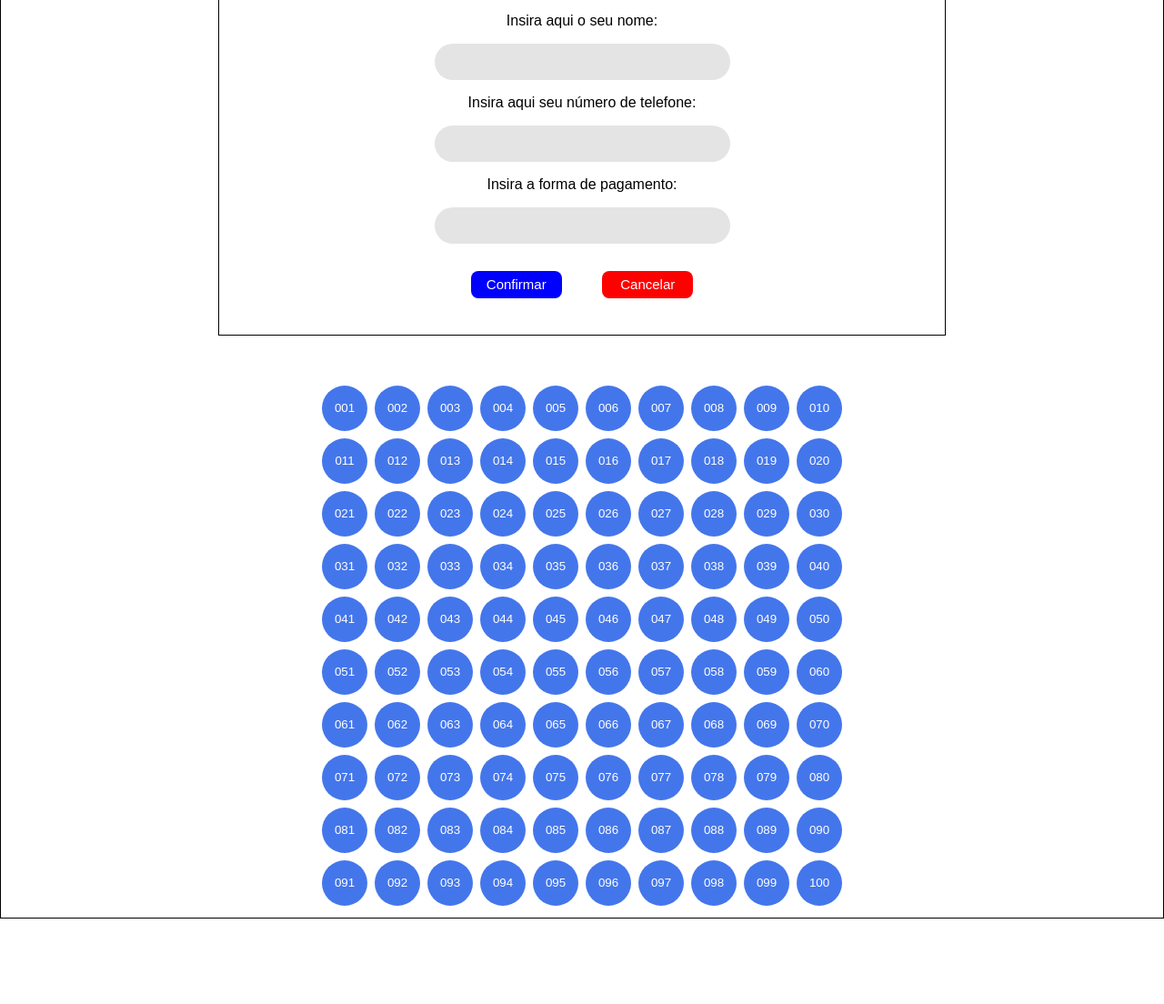
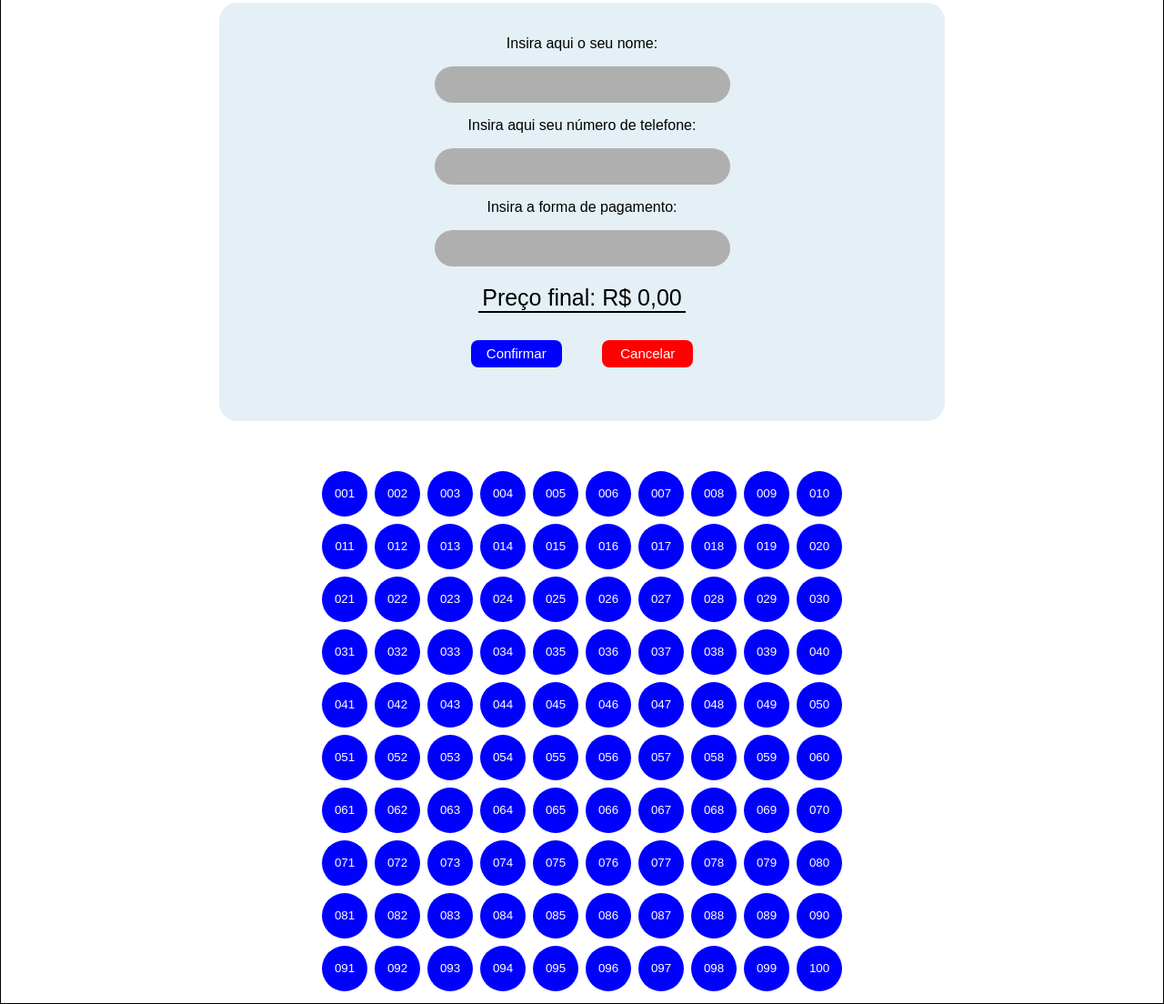
Before and after one commit to Angelium-Eddra/Rifador_on-line, a plain HTML site: page index.html in a window 1280 px wide. Shown: the part 92-1196 px from the top of the page at 91% size. Before the commit the page ends 1102 px from the top, so only its background shows below. Drawn offline with Linux system fonts and the light colour scheme.

Commit message:
versão front-end funcional

```diff
--- a/index.html
+++ b/index.html
@@ -6,7 +6,7 @@
     <title>Rifador</title>
     <link rel="stylesheet" href="style.css">
 </head>
-<body>
+<body>\
     <h2>Escolha um ou mais números e boa sorte!</h2>
 
     <form id="form_info">
@@ -26,81 +26,134 @@
             <input class="input" type="text">
         </div>
 
+        <p id="valor">Preço final: R$ 0,00</p>
+
         <button id="ok_button" onclick="save_nums()">Confirmar</button>
         <button id="cancel_button"onclick="cancel()">Cancelar</button>
     </form>
 
     <table id="table">
         <tr>
-            <td><button id="rfbtn_001" class="riff_button">001</button></td> <td><button id="rfbtn_002" class="riff_button">002</button></td>
-            <td><button id="rfbtn_003" class="riff_button">003</button></td> <td><button id="rfbtn_004" class="riff_button">004</button></td>
-            <td><button id="rfbtn_005" class="riff_button">005</button></td> <td><button id="rfbtn_006" class="riff_button">006</button></td>
-            <td><button id="rfbtn_007" class="riff_button">007</button></td> <td><button id="rfbtn_008" class="riff_button">008</button></td>
-            <td><button id="rfbtn_009" class="riff_button">009</button></td> <td><button id="rfbtn_010" class="riff_button">010</button></td>
+            <td><button id="001" class="riff_button" onclick="escolhido('001')">001</button></td>
+            <td><button id="002" class="riff_button" onclick="escolhido('002')">002</button></td>
+            <td><button id="003" class="riff_button" onclick="escolhido('003')">003</button></td>
+            <td><button id="004" class="riff_button" onclick="escolhido('004')">004</button></td>
+            <td><button id="005" class="riff_button" onclick="escolhido('005')">005</button></td>
+            <td><button id="006" class="riff_button" onclick="escolhido('006')">006</button></td>
+            <td><button id="007" class="riff_button" onclick="escolhido('007')">007</button></td>
+            <td><button id="008" class="riff_button" onclick="escolhido('008')">008</button></td>
+            <td><button id="009" class="riff_button" onclick="escolhido('009')">009</button></td>
+            <td><button id="010" class="riff_button" onclick="escolhido('010')">010</button></td>
         </tr>
         <tr>
-            <td><button id="rfbtn_011" class="riff_button">011</button></td> <td><button id="rfbtn_012" class="riff_button">012</button></td>
-            <td><button id="rfbtn_013" class="riff_button">013</button></td> <td><button id="rfbtn_014" class="riff_button">014</button></td>
-            <td><button id="rfbtn_015" class="riff_button">015</button></td> <td><button id="rfbtn_016" class="riff_button">016</button></td>
-            <td><button id="rfbtn_017" class="riff_button">017</button></td> <td><button id="rfbtn_018" class="riff_button">018</button></td>
-            <td><button id="rfbtn_019" class="riff_button">019</button></td> <td><button id="rfbtn_020" class="riff_button">020</button></td>
+            <td><button id="011" class="riff_button" onclick="escolhido('011')">011</button></td>
+            <td><button id="012" class="riff_button" onclick="escolhido('012')">012</button></td>
+            <td><button id="013" class="riff_button" onclick="escolhido('013')">013</button></td>
+            <td><button id="014" class="riff_button" onclick="escolhido('014')">014</button></td>
+            <td><button id="015" class="riff_button" onclick="escolhido('015')">015</button></td>
+            <td><button id="016" class="riff_button" onclick="escolhido('016')">016</button></td>
+            <td><button id="017" class="riff_button" onclick="escolhido('017')">017</button></td>
+            <td><button id="018" class="riff_button" onclick="escolhido('018')">018</button></td>
+            <td><button id="019" class="riff_button" onclick="escolhido('019')">019</button></td>
+            <td><button id="020" class="riff_button" onclick="escolhido('020')">020</button></td>
         </tr>
         <tr>
-            <td><button id="rfbtn_021" class="riff_button">021</button></td> <td><button id="rfbtn_022" class="riff_button">022</button></td>
-            <td><button id="rfbtn_023" class="riff_button">023</button></td> <td><button id="rfbtn_024" class="riff_button">024</button></td>
-            <td><button id="rfbtn_025" class="riff_button">025</button></td> <td><button id="rfbtn_026" class="riff_button">026</button></td>
-            <td><button id="rfbtn_027" class="riff_button">027</button></td> <td><button id="rfbtn_028" class="riff_button">028</button></td>
-            <td><button id="rfbtn_029" class="riff_button">029</button></td> <td><button id="rfbtn_030" class="riff_button">030</button></td>
+            <td><button id="021" class="riff_button" onclick="escolhido('021')">021</button></td>
+            <td><button id="022" class="riff_button" onclick="escolhido('022')">022</button></td>
+            <td><button id="023" class="riff_button" onclick="escolhido('023')">023</button></td>
+            <td><button id="024" class="riff_button" onclick="escolhido('024')">024</button></td>
+            <td><button id="025" class="riff_button" onclick="escolhido('025')">025</button></td>
+            <td><button id="026" class="riff_button" onclick="escolhido('026')">026</button></td>
+            <td><button id="027" class="riff_button" onclick="escolhido('027')">027</button></td>
+            <td><button id="028" class="riff_button" onclick="escolhido('028')">028</button></td>
+            <td><button id="029" class="riff_button" onclick="escolhido('029')">029</button></td>
+            <td><button id="030" class="riff_button" onclick="escolhido('030')">030</button></td>
         </tr>
         <tr>
-            <td><button id="rfbtn_031" class="riff_button">031</button></td> <td><button id="rfbtn_032" class="riff_button">032</button></td>
-            <td><button id="rfbtn_033" class="riff_button">033</button></td> <td><button id="rfbtn_034" class="riff_button">034</button></td>
-            <td><button id="rfbtn_035" class="riff_button">035</button></td> <td><button id="rfbtn_036" class="riff_button">036</button></td>
-            <td><button id="rfbtn_037" class="riff_button">037</button></td> <td><button id="rfbtn_038" class="riff_button">038</button></td>
-            <td><button id="rfbtn_039" class="riff_button">039</button></td> <td><button id="rfbtn_040" class="riff_button">040</button></td>
+            <td><button id="031" class="riff_button" onclick="escolhido('031')">031</button></td>
+            <td><button id="032" class="riff_button" onclick="escolhido('032')">032</button></td>
+            <td><button id="033" class="riff_button" onclick="escolhido('033')">033</button></td>
+            <td><button id="034" class="riff_button" onclick="escolhido('034')">034</button></td>
+            <td><button id="035" class="riff_button" onclick="escolhido('035')">035</button></td>
+            <td><button id="036" class="riff_button" onclick="escolhido('036')">036</button></td>
+            <td><button id="037" class="riff_button" onclick="escolhido('037')">037</button></td>
+            <td><button id="038" class="riff_button" onclick="escolhido('038')">038</button></td>
+            <td><button id="039" class="riff_button" onclick="escolhido('039')">039</button></td>
+            <td><button id="040" class="riff_button" onclick="escolhido('040')">040</button></td>
         </tr>
         <tr>
-            <td><button id="rfbtn_041" class="riff_button">041</button></td> <td><button id="rfbtn_042" class="riff_button">042</button></td>
-            <td><button id="rfbtn_043" class="riff_button">043</button></td> <td><button id="rfbtn_044" class="riff_button">044</button></td>
-            <td><button id="rfbtn_045" class="riff_button">045</button></td> <td><button id="rfbtn_046" class="riff_button">046</button></td>
-            <td><button id="rfbtn_047" class="riff_button">047</button></td> <td><button id="rfbtn_048" class="riff_button">048</button></td>
-            <td><button id="rfbtn_049" class="riff_button">049</button></td> <td><button id="rfbtn_050" class="riff_button">050</button></td>
+            <td><button id="041" class="riff_button" onclick="escolhido('041')">041</button></td>
+            <td><button id="042" class="riff_button" onclick="escolhido('042')">042</button></td>
+            <td><button id="043" class="riff_button" onclick="escolhido('043')">043</button></td>
+            <td><button id="044" class="riff_button" onclick="escolhido('044')">044</button></td>
+            <td><button id="045" class="riff_button" onclick="escolhido('045')">045</button></td>
+            <td><button id="046" class="riff_button" onclick="escolhido('046')">046</button></td>
+            <td><button id="047" class="riff_button" onclick="escolhido('047')">047</button></td>
+            <td><button id="048" class="riff_button" onclick="escolhido('048')">048</button></td>
+            <td><button id="049" class="riff_button" onclick="escolhido('049')">049</button></td>
+            <td><button id="050" class="riff_button" onclick="escolhido('050')">050</button></td>
         </tr>
         <tr>
-            <td><button id="rfbtn_051" class="riff_button">051</button></td> <td><button id="rfbtn_052" class="riff_button">052</button></td>
-            <td><button id="rfbtn_053" class="riff_button">053</button></td> <td><button id="rfbtn_054" class="riff_button">054</button></td>
-            <td><button id="rfbtn_055" class="riff_button">055</button></td> <td><button id="rfbtn_056" class="riff_button">056</button></td>
-            <td><button id="rfbtn_057" class="riff_button">057</button></td> <td><button id="rfbtn_058" class="riff_button">058</button></td>
-            <td><button id="rfbtn_059" class="riff_button">059</button></td> <td><button id="rfbtn_060" class="riff_button">060</button></td>
+            <td><button id="051" class="riff_button" onclick="escolhido('051')">051</button></td>
+            <td><button id="052" class="riff_button" onclick="escolhido('052')">052</button></td>
+            <td><button id="053" class="riff_button" onclick="escolhido('053')">053</button></td>
+            <td><button id="054" class="riff_button" onclick="escolhido('054')">054</button></td>
+            <td><button id="055" class="riff_button" onclick="escolhido('055')">055</button></td>
+            <td><button id="056" class="riff_button" onclick="escolhido('056')">056</button></td>
+            <td><button id="057" class="riff_button" onclick="escolhido('057')">057</button></td>
+            <td><button id="058" class="riff_button" onclick="escolhido('058')">058</button></td>
+            <td><button id="059" class="riff_button" onclick="escolhido('059')">059</button></td>
+            <td><button id="060" class="riff_button" onclick="escolhido('060')">060</button></td>
         </tr>
         <tr>
-            <td><button id="rfbtn_061" class="riff_button">061</button></td> <td><button id="rfbtn_062" class="riff_button">062</button></td>
-            <td><button id="rfbtn_063" class="riff_button">063</button></td> <td><button id="rfbtn_064" class="riff_button">064</button></td>
-            <td><button id="rfbtn_065" class="riff_button">065</button></td> <td><button id="rfbtn_066" class="riff_button">066</button></td>
-            <td><button id="rfbtn_067" class="riff_button">067</button></td> <td><button id="rfbtn_068" class="riff_button">068</button></td>
-            <td><button id="rfbtn_069" class="riff_button">069</button></td> <td><button id="rfbtn_070" class="riff_button">070</button></td>
+            <td><button id="061" class="riff_button" onclick="escolhido('061')">061</button></td>
+            <td><button id="062" class="riff_button" onclick="escolhido('062')">062</button></td>
+            <td><button id="063" class="riff_button" onclick="escolhido('063')">063</button></td>
+            <td><button id="064" class="riff_button" onclick="escolhido('064')">064</button></td>
+            <td><button id="065" class="riff_button" onclick="escolhido('065')">065</button></td>
+            <td><button id="066" class="riff_button" onclick="escolhido('066')">066</button></td>
+            <td><button id="067" class="riff_button" onclick="escolhido('067')">067</button></td>
+            <td><button id="068" class="riff_button" onclick="escolhido('068')">068</button></td>
+            <td><button id="069" class="riff_button" onclick="escolhido('069')">069</button></td>
+            <td><button id="070" class="riff_button" onclick="escolhido('070')">070</button></td>
         </tr>
         <tr>
-            <td><button id="rfbtn_071" class="riff_button">071</button></td> <td><button id="rfbtn_072" class="riff_button">072</button></td>
-            <td><button id="rfbtn_073" class="riff_button">073</button></td> <td><button id="rfbtn_074" class="riff_button">074</button></td>
-            <td><button id="rfbtn_075" class="riff_button">075</button></td> <td><button id="rfbtn_076" class="riff_button">076</button></td>
-            <td><button id="rfbtn_077" class="riff_button">077</button></td> <td><button id="rfbtn_078" class="riff_button">078</button></td>
-            <td><button id="rfbtn_079" class="riff_button">079</button></td> <td><button id="rfbtn_080" class="riff_button">080</button></td>
+            <td><button id="071" class="riff_button" onclick="escolhido('071')">071</button></td>
+            <td><button id="072" class="riff_button" onclick="escolhido('072')">072</button></td>
+            <td><button id="073" class="riff_button" onclick="escolhido('073')">073</button></td>
+            <td><button id="074" class="riff_button" onclick="escolhido('074')">074</button></td>
+            <td><button id="075" class="riff_button" onclick="escolhido('075')">075</button></td>
+            <td><button id="076" class="riff_button" onclick="escolhido('076')">076</button></td>
+            <td><button id="077" class="riff_button" onclick="escolhido('077')">077</button></td>
+            <td><button id="078" class="riff_button" onclick="escolhido('078')">078</button></td>
+            <td><button id="079" class="riff_button" onclick="escolhido('079')">079</button></td>
+            <td><button id="080" class="riff_button" onclick="escolhido('080')">080</button></td>
         </tr>
         <tr>
-            <td><button id="rfbtn_081" class="riff_button">081</button></td> <td><button id="rfbtn_082" class="riff_button">082</button></td>
-            <td><button id="rfbtn_083" class="riff_button">083</button></td> <td><button id="rfbtn_084" class="riff_button">084</button></td>
-            <td><button id="rfbtn_085" class="riff_button">085</button></td> <td><button id="rfbtn_086" class="riff_button">086</button></td>
-            <td><button id="rfbtn_087" class="riff_button">087</button></td> <td><button id="rfbtn_088" class="riff_button">088</button></td>
-            <td><button id="rfbtn_089" class="riff_button">089</button></td> <td><button id="rfbtn_090" class="riff_button">090</button></td>
+            <td><button id="081" class="riff_button" onclick="escolhido('081')">081</button></td>
+            <td><button id="082" class="riff_button" onclick="escolhido('082')">082</button></td>
+            <td><button id="083" class="riff_button" onclick="escolhido('083')">083</button></td>
+            <td><button id="084" class="riff_button" onclick="escolhido('084')">084</button></td>
+            <td><button id="085" class="riff_button" onclick="escolhido('085')">085</button></td>
+            <td><button id="086" class="riff_button" onclick="escolhido('086')">086</button></td>
+            <td><button id="087" class="riff_button" onclick="escolhido('087')">087</button></td>
+            <td><button id="088" class="riff_button" onclick="escolhido('088')">088</button></td>
+            <td><button id="089" class="riff_button" onclick="escolhido('089')">089</button></td>
+            <td><button id="090" class="riff_button" onclick="escolhido('090')">090</button></td>
         </tr>
         <tr>
-            <td><button id="rfbtn_091" class="riff_button">091</button></td> <td><button id="rfbtn_092" class="riff_button">092</button></td>
-            <td><button id="rfbtn_093" class="riff_button">093</button></td> <td><button id="rfbtn_094" class="riff_button">094</button></td>
-            <td><button id="rfbtn_095" class="riff_button">095</button></td> <td><button id="rfbtn_096" class="riff_button">096</button></td>
-            <td><button id="rfbtn_097" class="riff_button">097</button></td> <td><button id="rfbtn_098" class="riff_button">098</button></td>
-            <td><button id="rfbtn_099" class="riff_button">099</button></td> <td><button id="rfbtn_100" class="riff_button">100</button></td>
+            <td><button id="091" class="riff_button" onclick="escolhido('091')">091</button></td>
+            <td><button id="092" class="riff_button" onclick="escolhido('092')">092</button></td>
+            <td><button id="093" class="riff_button" onclick="escolhido('093')">093</button></td>
+            <td><button id="094" class="riff_button" onclick="escolhido('094')">094</button></td>
+            <td><button id="095" class="riff_button" onclick="escolhido('095')">095</button></td>
+            <td><button id="096" class="riff_button" onclick="escolhido('096')">096</button></td>
+            <td><button id="097" class="riff_button" onclick="escolhido('097')">097</button></td>
+            <td><button id="098" class="riff_button" onclick="escolhido('098')">098</button></td>
+            <td><button id="099" class="riff_button" onclick="escolhido('099')">099</button></td>
+            <td><button id="100" class="riff_button" onclick="escolhido('100')">100</button></td>
         </tr>
     </table>
+    <script src="script.js"></script>
 </body>
 </html>
--- a/script.js
+++ b/script.js
@@ -1,3 +1,37 @@
-function save_nums(){
+var valor_final = 0.00;
+var valor = 5.00;
+
+function inserirNumero(selecionado){
+    var mostrar_valor_final = document.getElementById('valor');
+    valor_final += valor;
+
+    mostrar_valor_final.innerHTML = "Preço final: R$" + valor_final;
+    // inserir no formulário o numero selecionado
 
 }
+
+function removerNumero(selecionado){
+    var mostrar_valor_final = document.getElementById('valor');
+    valor_final -= valor;
+
+    mostrar_valor_final.innerHTML = "Preço final: R$" + valor_final;
+    // remover do formulário o numero selecionado
+}
+
+
+
+function escolhido(numero_clicado){
+    var marcado = document.getElementById(numero_clicado);
+    var estado = getComputedStyle(marcado).backgroundColor;
+
+
+
+    if(estado == "rgb(0, 0, 255)"){
+        marcado.style.backgroundColor = "rgb(128, 128, 128)"
+        inserirNumero(numero_clicado);
+    }
+    else if(estado == "rgb(128, 128, 128)"){
+        marcado.style.backgroundColor = "rgb(0, 0, 255)"
+        removerNumero(numero_clicado);
+    }
+}
--- a/style.css
+++ b/style.css
@@ -5,11 +5,6 @@ html {
 
 }
 
-#table {
-    position: relative;
-    margin: auto;
-    margin-top: 50px;
-}
 
 .input {
     padding: 10px;
@@ -18,7 +13,7 @@ html {
     border: 0;
     border-radius: 30px;
     color: rgb(73, 73, 73);
-    background-color:rgb(228, 228, 228);
+    background-color:rgb(175, 175, 175);
 }
 
 .riff_button {
@@ -27,7 +22,7 @@ html {
     size:  40px;
     margin: 2px;
     color: white;
-    background-color: rgb(68, 118, 235);
+    background-color: rgb(0, 0, 255);
     border-radius: 25px;
     border: transparent;
     font-family:Arial, Helvetica, sans-serif;
@@ -37,11 +32,10 @@ html {
     padding: 20px;
     width: 60%;
     min-width: 400px;
-    height: 350px;
-    background-color: white;
+    height: 420px;
+    background-color: rgb(228, 240, 245);
     margin: auto;
-
-    border: 1px solid black;
+    border-radius: 20px;
 }
 
 #ok_button {
@@ -69,3 +63,19 @@ html {
     bottom: -30px;
     right: -20px;
 }
+
+#table {
+    position: relative;
+    margin: auto;
+    margin-top: 50px;
+}
+
+#valor {
+    position: relative;
+    margin: auto;
+    margin-top: 20px;
+    width: 30%;
+    min-width: 100px;
+    font-size: 25px;
+    border-bottom: 2px solid  black;
+}
```
